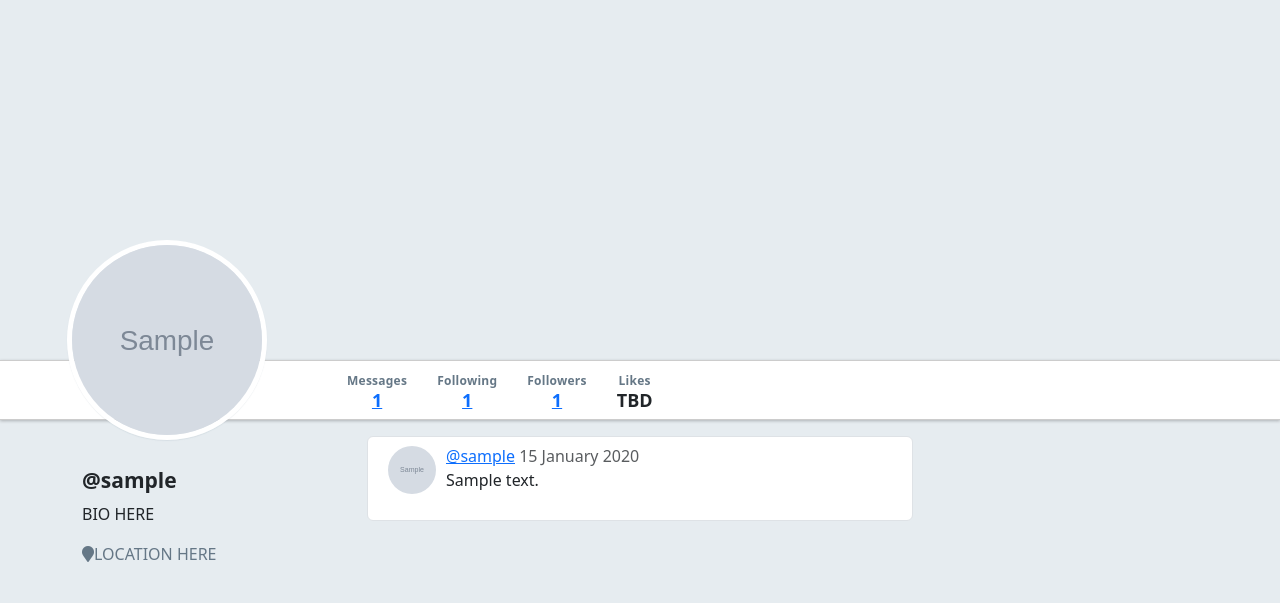
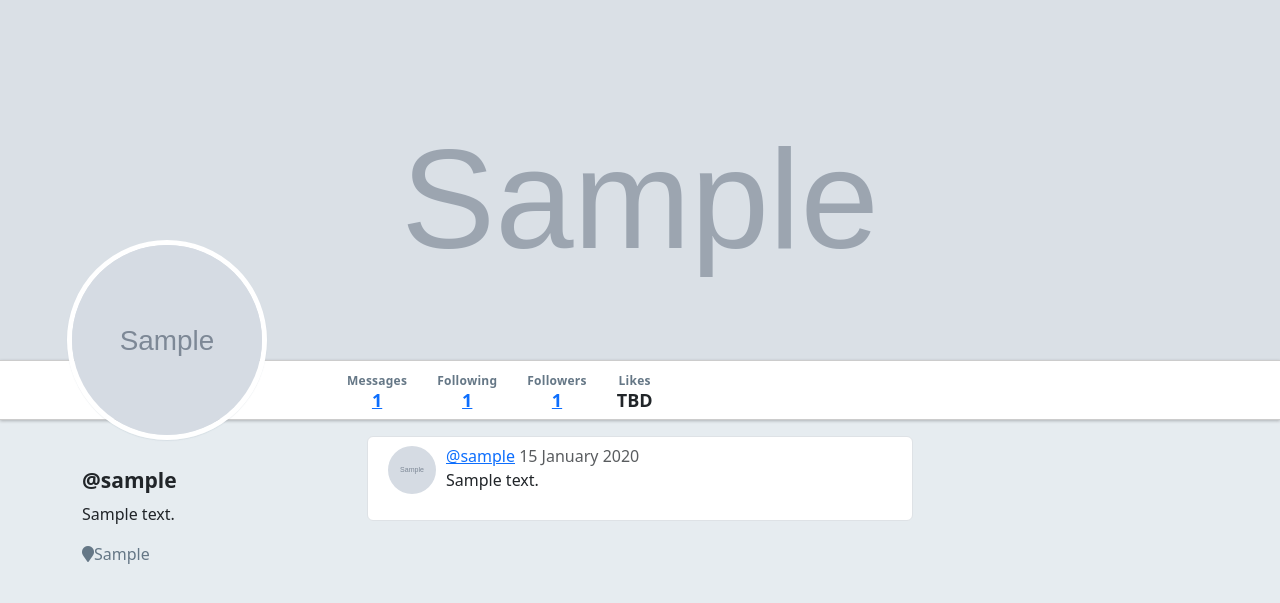
Before and after one commit to geenajackson/twitter-clone, a Flask app: page /users/1 in a window 1280 px wide. Shown: the part 46-649 px from the top of the page. Run offline with Flask 2, Linux system fonts and the light colour scheme; tables that the repository leaves empty hold one stand-in row (values such as "Sample post"); grey boxes marked "Sample" are stand-in pictures; some libraries are stand-ins or nearby versions.

Commit message:
add user location, bio, and header image

```diff
--- a/templates/users/detail.html
+++ b/templates/users/detail.html
@@ -2,7 +2,9 @@
 
 {% block content %}
 
-<div id="warbler-hero" class="full-width"></div>
+<div id="warbler-hero" class="full-width">
+  <img width="100%" height="400" src="{{user.header_image_url}}" alt="Header for {{user.username}}">
+</div>
 <img src="{{ user.image_url }}" alt="Image for {{ user.username }}" id="profile-avatar">
 <div class="row full-width">
   <div class="container">
@@ -58,8 +60,8 @@
 <div class="row">
   <div class="col-sm-3">
     <h4 id="sidebar-username">@{{ user.username }}</h4>
-    <p>BIO HERE</p>
-    <p class="user-location"><span class="fa fa-map-marker"></span>LOCATION HERE</p>
+    <p>{{user.bio}}</p>
+    <p class="user-location"><span class="fa fa-map-marker"></span>{{user.location}}</p>
   </div>
 
   {% block user_details %}
```
